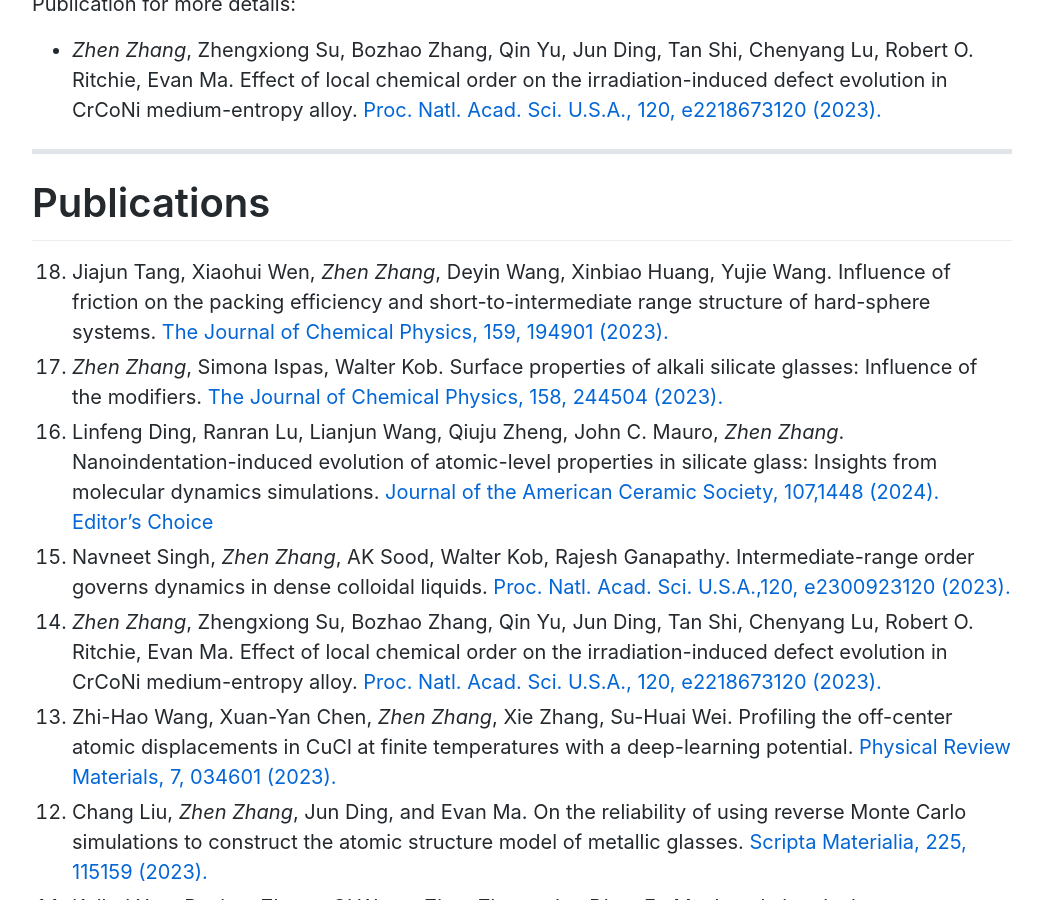
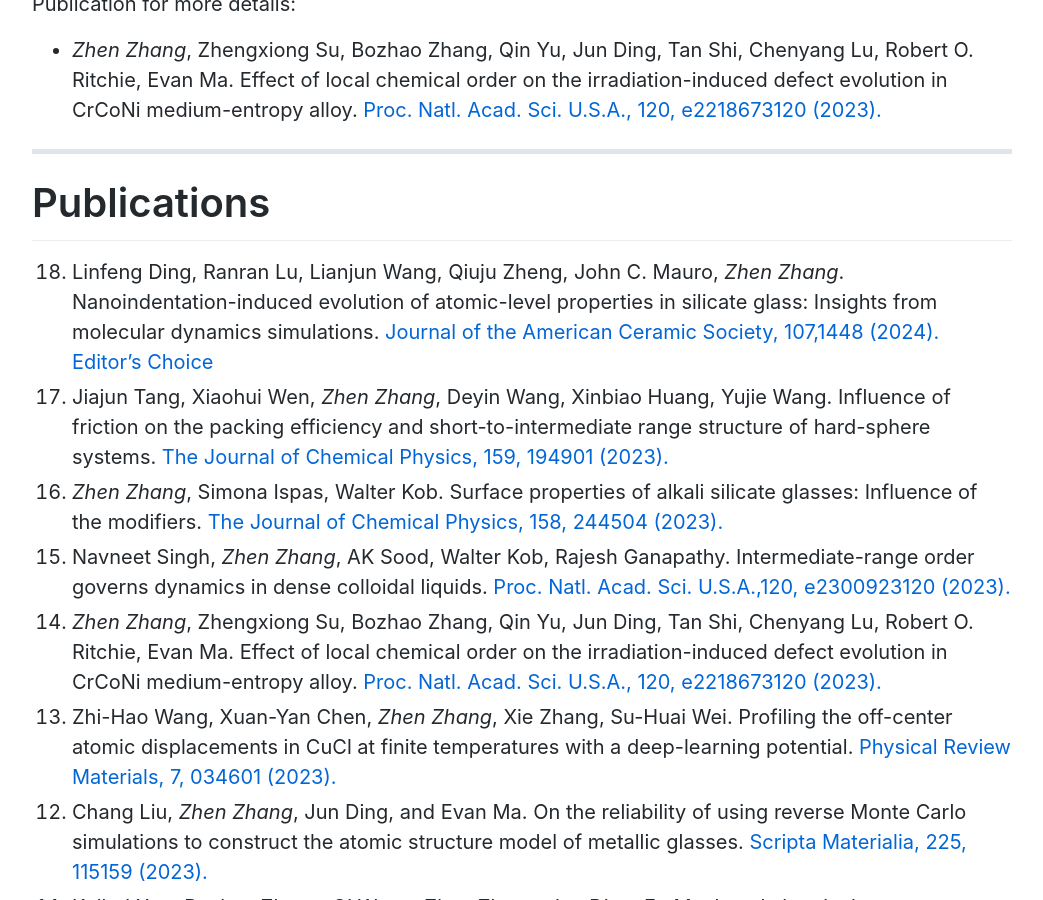
Before and after one commit to zhenzhang1991/zhenzhang1991.github.io, a Jekyll site: the page built from index.md, in a window 1280 px wide and 900 px high, scrolled down 4594 px. Shown: the whole window, without its empty margins (118-1161 px from the left). Built offline with Jekyll 4.4.1, drawn with Linux system fonts in a browser that asks for light colours; Markdown is read by kramdown in place of the engine named in the settings; comment, search, counter and statistics services are not loaded.

```diff
--- a/index.md
+++ b/index.md
@@ -85,9 +85,9 @@ Publication for more details:
 * * *
 
 # Publications
+0. Linfeng Ding, Ranran Lu, Lianjun Wang, Qiuju Zheng, John C. Mauro, *Zhen Zhang*. Nanoindentation-induced evolution of atomic-level properties in silicate glass: Insights from molecular dynamics simulations. [Journal of the American Ceramic Society, 107,1448 (2024). Editor's Choice](https://doi.org/10.1111/jace.19230)
 0. Jiajun Tang, Xiaohui Wen, *Zhen Zhang*, Deyin Wang, Xinbiao Huang, Yujie Wang. Influence of friction on the packing efficiency and short-to-intermediate range structure of hard-sphere systems. [The Journal of Chemical Physics, 159, 194901 (2023).](https://doi.org/10.1063/5.0175513)
 0. *Zhen Zhang*, Simona Ispas, Walter Kob. Surface properties of alkali silicate glasses: Influence of the modifiers. [The Journal of Chemical Physics, 158, 244504 (2023).](https://doi.org/10.1063/5.0155497)
-0. Linfeng Ding, Ranran Lu, Lianjun Wang, Qiuju Zheng, John C. Mauro, *Zhen Zhang*. Nanoindentation-induced evolution of atomic-level properties in silicate glass: Insights from molecular dynamics simulations. [Journal of the American Ceramic Society, 107,1448 (2024). Editor's Choice](https://doi.org/10.1111/jace.19230)
 0. Navneet Singh, *Zhen Zhang*, AK Sood, Walter Kob, Rajesh Ganapathy. Intermediate-range order governs dynamics in dense colloidal liquids. [Proc. Natl. Acad. Sci. U.S.A.,120, e2300923120 (2023).](https://doi.org/10.1073/pnas.2300923120)
 0. *Zhen Zhang*, Zhengxiong Su, Bozhao Zhang, Qin Yu, Jun Ding, Tan Shi, Chenyang Lu, Robert O. Ritchie, Evan Ma. Effect of local chemical order on the irradiation-induced defect evolution in CrCoNi medium-entropy alloy. [Proc. Natl. Acad. Sci. U.S.A., 120, e2218673120 (2023).](https://doi.org/10.1073/pnas.2218673120)
 0. Zhi-Hao Wang, Xuan-Yan Chen, *Zhen Zhang*, Xie Zhang, Su-Huai Wei. Profiling the off-center atomic displacements in CuCl at finite temperatures with a deep-learning potential. [Physical Review Materials, 7, 034601 (2023).](https://doi.org/10.1103/PhysRevMaterials.7.034601)
```
